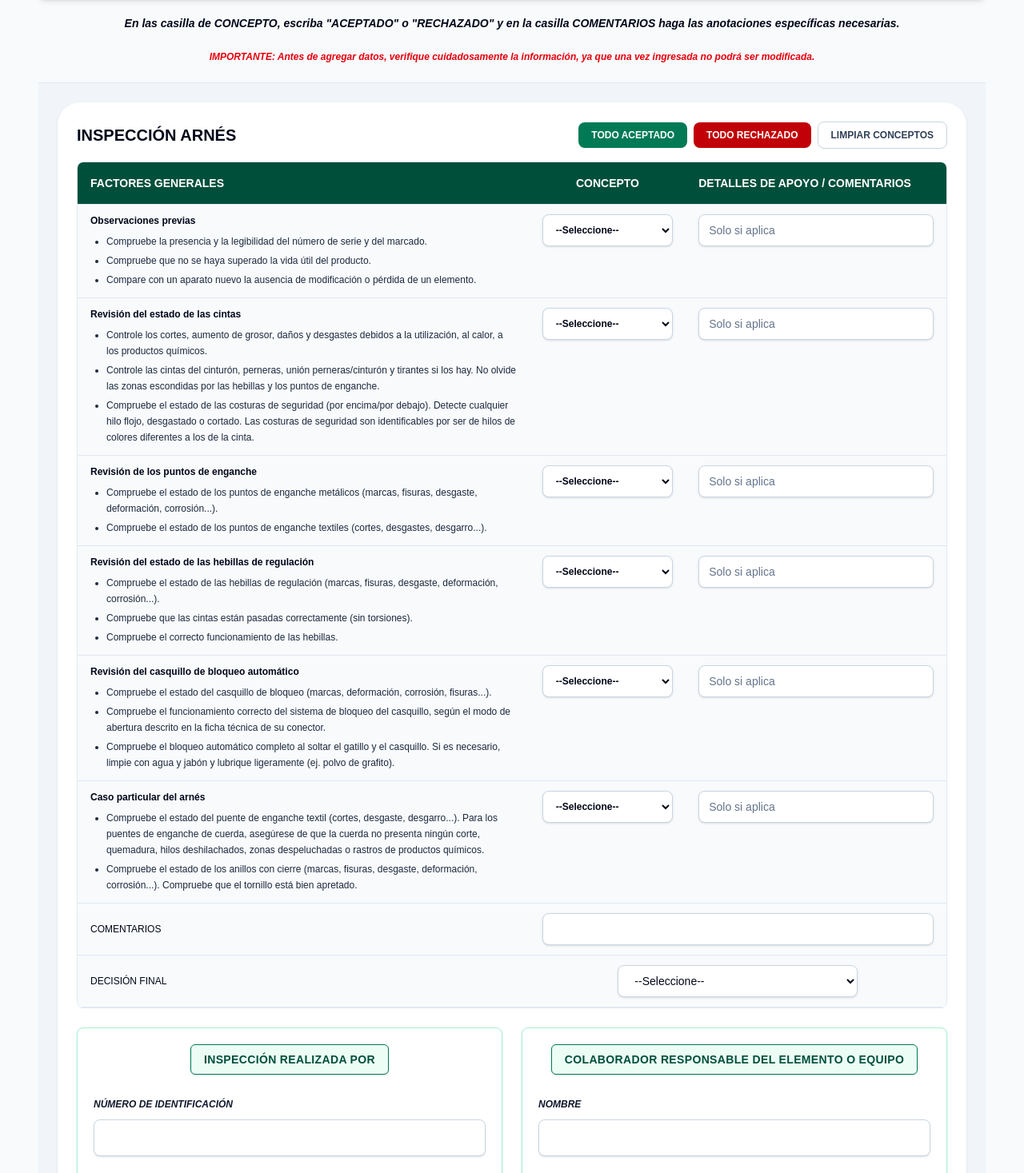
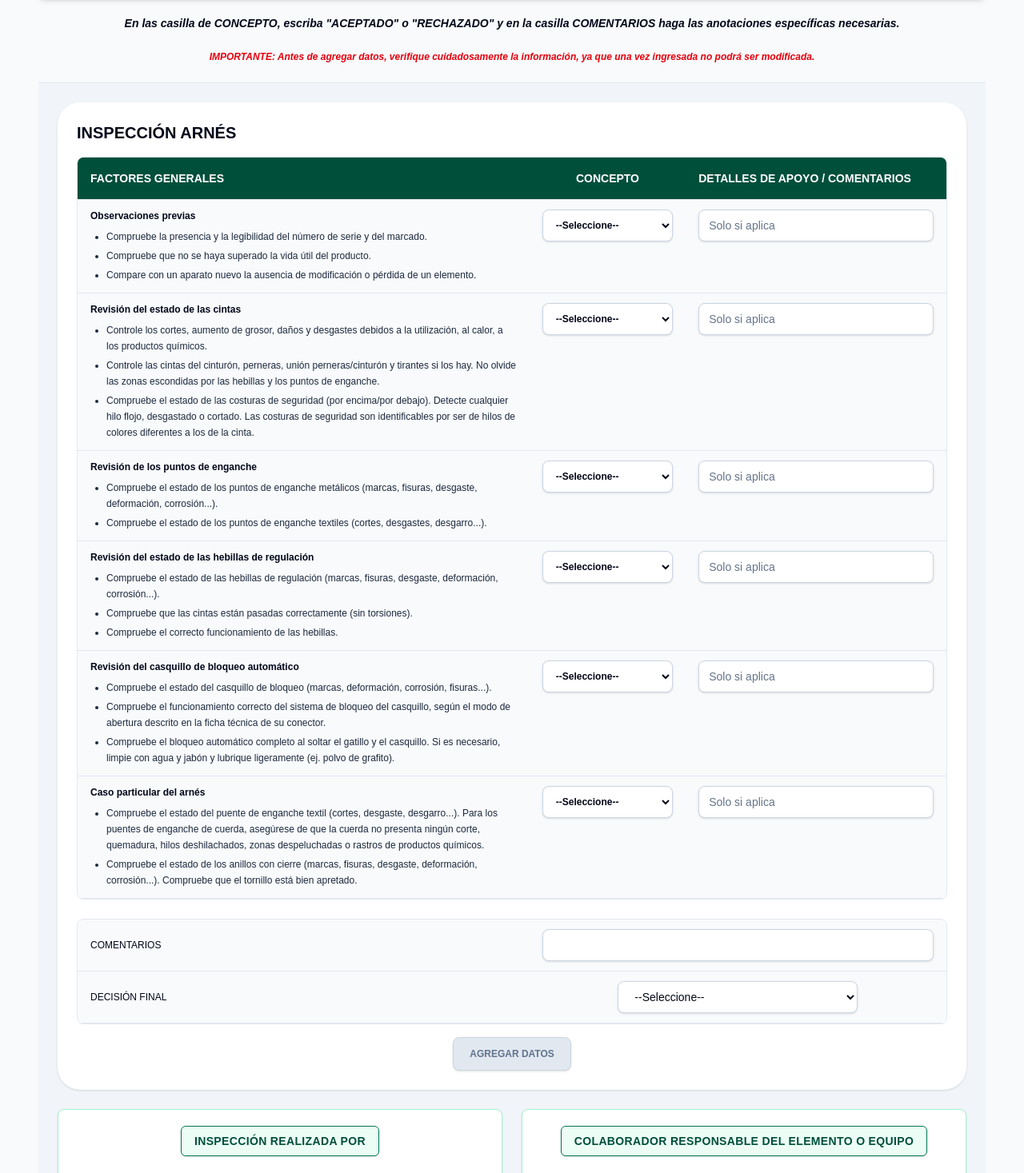
Before and after one commit to mariana-inco/Formatos_Inspecciones, a Next.js app: page /formatos/inspeccion-equipos-proteccion-contra-caidas in a window 1280 px wide. Shown: the part 1983-3450 px from the top of the page at 80% size. Built offline with nearby package versions, Linux system fonts and the light colour scheme.

Commit message:
correccion tabla de inspeccion contra caidas

```diff
--- a/app/formatos/inspeccion-equipos-proteccion-contra-caidas/InspeccionEquiposProteccionContraCaidasForm.tsx
+++ b/app/formatos/inspeccion-equipos-proteccion-contra-caidas/InspeccionEquiposProteccionContraCaidasForm.tsx
@@ -4,7 +4,7 @@ import React, { useMemo, useRef, useState } from "react";
 import Signature from "@uiw/react-signature";
 import type { SignatureRef } from "@uiw/react-signature";
 import { inspectionTypes, inspectionTypeKeys, decisionOptions } from "./data";
-import type { InspectionTypeKey } from "./data";
+import type { ChecklistItem, InspectionTypeKey } from "./data";
 
 const initialGeneralData = {
   email: "",
@@ -38,6 +38,11 @@ const selectClassName =
 const requiredMark = <span className="text-red-600">*</span>;
 
 type ConceptoRevision = "" | "ACEPTADO" | "RECHAZADO";
+
+type ChecklistResponse = {
+  concepto: ConceptoRevision;
+  comentario: string;
+};
 
 type SignatureData = {
   inspectorIdentificacion: string;
@@ -92,7 +97,8 @@ export default function InspeccionEquiposProteccionContraCaidasForm() {
   const [selectedType, setSelectedType] = useState(inspectionTypeKeys[0]);
   const [decisionFinal, setDecisionFinal] = useState("");
   const [comentariosFinales, setComentariosFinales] = useState("");
-  const [checklistResponses, setChecklistResponses] = useState<Record<string, { concepto: ConceptoRevision; comentario: string }>>({});
+  const [checklistResponses, setChecklistResponses] = useState<Record<string, ChecklistResponse>>({});
+  const [mostrarDatosAdicionales, setMostrarDatosAdicionales] = useState(false);
   const [signatureModalRole, setSignatureModalRole] = useState<"inspector" | "responsable" | null>(null);
   const [signatureHasStroke, setSignatureHasStroke] = useState(false);
   const signatureRef = useRef<SignatureRef>(null);
@@ -110,6 +116,10 @@ export default function InspeccionEquiposProteccionContraCaidasForm() {
   });
 
   const currentChecklist = useMemo(() => inspectionTypes[selectedType].checklist || [], [selectedType]);
+  const primeraTablaCompleta = useMemo(
+    () => currentChecklist.length > 0 && currentChecklist.every((item) => Boolean(checklistResponses[item.key]?.concepto)),
+    [currentChecklist, checklistResponses]
+  );
 
   const handleInputChange = (e: React.ChangeEvent<HTMLInputElement | HTMLTextAreaElement | HTMLSelectElement>) => {
     const { name, value } = e.target as HTMLInputElement;
@@ -163,22 +173,21 @@ export default function InspeccionEquiposProteccionContraCaidasForm() {
     }));
   };
 
-  const applyConceptToChecklist = (concepto: ConceptoRevision) => {
-    setChecklistResponses((prev) =>
-      currentChecklist.reduce<Record<string, { concepto: ConceptoRevision; comentario: string }>>((next, item) => {
-        next[item.key] = { concepto, comentario: prev[item.key]?.comentario || "" };
-        return next;
-      }, {})
-    );
-    if (concepto === "ACEPTADO") setDecisionFinal("apto");
-    if (concepto === "RECHAZADO") setDecisionFinal("no-apto");
-  };
-
   const handleInspectionTypeSelect = (type: InspectionTypeKey) => {
     setSelectedType(type);
     setChecklistResponses({});
+    setMostrarDatosAdicionales(false);
     setComentariosFinales("");
     setDecisionFinal("");
+  };
+
+  const handleAgregarDatosAdicionales = () => {
+    if (!primeraTablaCompleta) {
+      alert("Complete la columna CONCEPTO de la primera tabla antes de agregar datos.");
+      return;
+    }
+
+    setMostrarDatosAdicionales(true);
   };
 
   const handleOpenSignatureModal = (role: "inspector" | "responsable") => {
@@ -228,6 +237,15 @@ export default function InspeccionEquiposProteccionContraCaidasForm() {
         concepto: checklistResponses[item.key]?.concepto || "",
         comentario: checklistResponses[item.key]?.comentario || "",
       })),
+      datosAdicionalesChecklist: mostrarDatosAdicionales
+        ? currentChecklist.map((item) => ({
+            key: item.key,
+            factor: item.factor,
+            instrucciones: item.instrucciones,
+            concepto: checklistResponses[item.key]?.concepto || "",
+            detalleApoyo: checklistResponses[item.key]?.comentario || "",
+          }))
+        : [],
       cierreInspeccion: {
         comentariosFinales,
         decisionFinal,
@@ -260,6 +278,82 @@ export default function InspeccionEquiposProteccionContraCaidasForm() {
       alert("No se pudo guardar el archivo JSON. Revise la consola para más detalles.");
     }
   };
+
+  const renderChecklistTable = (options: {
+    items: ChecklistItem[];
+    mode: "principal" | "adicional";
+    detailTitle: string;
+  }) => (
+    <div className="overflow-x-auto rounded-lg border border-slate-200">
+      <table className="w-full min-w-[1040px] table-fixed divide-y divide-slate-200 text-sm">
+        <colgroup>
+          <col className="w-[52%]" />
+          <col className="w-[18%]" />
+          <col className="w-[30%]" />
+        </colgroup>
+        <thead className="bg-emerald-900 text-left text-white">
+          <tr>
+            <th className="px-4 py-4">FACTORES GENERALES</th>
+            <th className="px-6 py-4 text-center">CONCEPTO</th>
+            <th className="px-4 py-4">{options.detailTitle}</th>
+          </tr>
+        </thead>
+        <tbody className="divide-y divide-slate-200 bg-slate-50">
+          {options.items.map((item) => {
+            const concepto = checklistResponses[item.key]?.concepto || "";
+
+            return (
+              <tr key={`${options.mode}-${item.key}`} className="border-b border-slate-200">
+                <td className="px-4 py-3 align-top">
+                  <div className="text-xs font-semibold text-slate-950">{item.factor}</div>
+                  {Array.isArray(item.instrucciones) ? (
+                    <ul className="mt-2 list-disc space-y-1 pl-5 text-xs leading-5 text-slate-800">
+                      {item.instrucciones.map((instruccion) => (
+                        <li key={instruccion}>{instruccion}</li>
+                      ))}
+                    </ul>
+                  ) : (
+                    <p className="mt-2 text-xs leading-5 text-slate-800">{item.instrucciones}</p>
+                  )}
+                </td>
+                <td className="px-4 py-3 align-top">
+                  {options.mode === "principal" ? (
+                    <select
+                      value={concepto}
+                      onChange={(e) => handleChecklistConceptChange(item.key, e.target.value as ConceptoRevision)}
+                      className="mx-auto block h-10 w-full rounded-lg border border-slate-300 bg-white px-3 text-xs font-semibold text-slate-900 shadow-sm outline-none focus:border-emerald-700 focus:ring-2 focus:ring-emerald-100"
+                    >
+                      <option value="">--Seleccione--</option>
+                      <option value="ACEPTADO">ACEPTADO</option>
+                      <option value="RECHAZADO">RECHAZADO</option>
+                    </select>
+                  ) : (
+                    <div className="mx-auto flex h-10 w-full items-center justify-center rounded-lg border border-slate-300 bg-white px-3 text-xs font-bold text-slate-900 shadow-sm">
+                      {concepto || "-"}
+                    </div>
+                  )}
+                </td>
+                <td className="px-4 py-3 align-top">
+                  {options.mode === "principal" ? (
+                    <input
+                      value={checklistResponses[item.key]?.comentario || ""}
+                      onChange={(e) => handleChecklistCommentChange(item.key, e.target.value)}
+                      className="block h-10 w-full rounded-lg border border-slate-300 bg-white px-3 text-sm text-slate-900 shadow-sm outline-none focus:border-emerald-700 focus:ring-2 focus:ring-emerald-100"
+                      placeholder="Solo si aplica"
+                    />
+                  ) : (
+                    <div className="flex min-h-10 w-full items-center rounded-lg border border-slate-300 bg-white px-3 py-2 text-sm text-slate-900 shadow-sm">
+                      {checklistResponses[item.key]?.comentario || ""}
+                    </div>
+                  )}
+                </td>
+              </tr>
+            );
+          })}
+        </tbody>
+      </table>
+    </div>
+  );
 
   return (
     <div className="min-h-screen bg-slate-50 px-6 py-8 sm:px-12">
@@ -512,76 +606,28 @@ export default function InspeccionEquiposProteccionContraCaidasForm() {
 
         <div className="border-t border-slate-200 bg-slate-100 px-6 py-6 mt-6">
           <div className="rounded-[1.75rem] bg-white p-6 shadow-sm">
-            <div className="mb-4 flex flex-col gap-2 sm:flex-row sm:items-center sm:justify-between">
-              <div>
+            <div className="mb-4">
               <h2 className="text-xl font-semibold text-slate-950">{inspectionTypes[selectedType].label}</h2>
             </div>
-              <div className="flex flex-wrap items-center gap-2">
-                <button type="button" onClick={() => applyConceptToChecklist("ACEPTADO")} className="rounded-lg bg-emerald-700 px-4 py-2 text-xs font-semibold uppercase text-white">
-                  Todo aceptado
-                </button>
-                <button type="button" onClick={() => applyConceptToChecklist("RECHAZADO")} className="rounded-lg bg-red-700 px-4 py-2 text-xs font-semibold uppercase text-white">
-                  Todo rechazado
-                </button>
-                <button type="button" onClick={() => applyConceptToChecklist("")} className="rounded-lg border border-slate-300 bg-white px-4 py-2 text-xs font-semibold uppercase text-slate-700">
-                  Limpiar conceptos
-                </button>
-              </div>
-            </div>
 
-            <div className="overflow-x-auto rounded-lg border border-slate-200">
+            {!mostrarDatosAdicionales ? (
+              <>
+                {renderChecklistTable({
+                  items: currentChecklist,
+                  mode: "principal",
+                  detailTitle: "DETALLES DE APOYO / COMENTARIOS",
+                })}
+
+                <div className="mt-6 overflow-x-auto rounded-lg border border-slate-200">
                   <table className="w-full min-w-[1040px] table-fixed divide-y divide-slate-200 text-sm">
                     <colgroup>
                       <col className="w-[52%]" />
-                  <col className="w-[18%]" />
-                  <col className="w-[30%]" />
+                      <col className="w-[48%]" />
                     </colgroup>
-                <thead className="bg-emerald-900 text-left text-white">
+                    <tbody className="divide-y divide-slate-200 bg-slate-50">
                       <tr>
-                    <th className="px-4 py-4">FACTORES GENERALES</th>
-                    <th className="px-6 py-4 text-center">CONCEPTO</th>
-                    <th className="px-4 py-4">DETALLES DE APOYO / COMENTARIOS</th>
-                  </tr>
-                </thead>
-                <tbody className="divide-y divide-slate-200 bg-slate-50">
-                  {currentChecklist.map((item) => (
-                    <tr key={item.key} className="border-b border-slate-200">
-                      <td className="px-4 py-3 align-top">
-                        <div className="text-xs font-semibold text-slate-950">{item.factor}</div>
-                        {Array.isArray(item.instrucciones) ? (
-                          <ul className="mt-2 list-disc space-y-1 pl-5 text-xs leading-5 text-slate-800">
-                            {item.instrucciones.map((instruccion) => (
-                              <li key={instruccion}>{instruccion}</li>
-                            ))}
-                          </ul>
-                        ) : (
-                          <p className="mt-2 text-xs leading-5 text-slate-800">{item.instrucciones}</p>
-                        )}
-                      </td>
-                      <td className="px-4 py-3 align-top">
-                        <select
-                          value={checklistResponses[item.key]?.concepto || ""}
-                          onChange={(e) => handleChecklistConceptChange(item.key, e.target.value as ConceptoRevision)}
-                          className="mx-auto block h-10 w-full rounded-lg border border-slate-300 bg-white px-3 text-xs font-semibold text-slate-900 shadow-sm outline-none focus:border-emerald-700 focus:ring-2 focus:ring-emerald-100"
-                        >
-                          <option value="">--Seleccione--</option>
-                          <option value="ACEPTADO">ACEPTADO</option>
-                          <option value="RECHAZADO">RECHAZADO</option>
-                        </select>
-                      </td>
-                      <td className="px-4 py-3 align-top">
-                        <input
-                          value={checklistResponses[item.key]?.comentario || ""}
-                          onChange={(e) => handleChecklistCommentChange(item.key, e.target.value)}
-                          className="block h-10 w-full rounded-lg border border-slate-300 bg-white px-3 text-sm text-slate-900 shadow-sm outline-none focus:border-emerald-700 focus:ring-2 focus:ring-emerald-100"
-                          placeholder="Solo si aplica"
-                        />
-                      </td>
-                    </tr>
-                  ))}
-                  <tr className="border-b border-slate-200">
                         <td className="px-4 py-4 align-middle text-xs font-medium uppercase text-slate-950">COMENTARIOS</td>
-                    <td colSpan={2} className="px-4 py-3 align-middle">
+                        <td className="px-4 py-3 align-middle">
                           <input
                             value={comentariosFinales}
                             onChange={(e) => setComentariosFinales(e.target.value)}
@@ -591,7 +637,7 @@ export default function InspeccionEquiposProteccionContraCaidasForm() {
                       </tr>
                       <tr>
                         <td className="px-4 py-4 align-middle text-xs font-medium uppercase text-slate-950">DECISIÓN FINAL</td>
-                    <td colSpan={2} className="px-4 py-3 text-center align-middle">
+                        <td className="px-4 py-3 text-center align-middle">
                           <select
                             name="decisionFinal"
                             value={decisionFinal}
@@ -606,6 +652,32 @@ export default function InspeccionEquiposProteccionContraCaidasForm() {
                       </tr>
                     </tbody>
                   </table>
+                </div>
+
+                <div className="mt-4 flex justify-center">
+                  <button
+                    type="button"
+                    onClick={handleAgregarDatosAdicionales}
+                    disabled={!primeraTablaCompleta}
+                    className={`rounded-lg px-5 py-3 text-xs font-semibold uppercase shadow-sm transition ${
+                      primeraTablaCompleta
+                        ? "bg-emerald-700 text-white hover:bg-emerald-800"
+                        : "cursor-not-allowed border border-slate-300 bg-slate-200 text-slate-500"
+                    }`}
+                  >
+                    Agregar datos
+                  </button>
+                </div>
+              </>
+            ) : (
+              <div className="mt-6">
+                {renderChecklistTable({
+                  items: currentChecklist,
+                  mode: "adicional",
+                  detailTitle: "DETALLES DE APOYO",
+                })}
+              </div>
+            )}
           </div>
 
           <div className="mt-6 grid gap-6 lg:grid-cols-2">
@@ -647,7 +719,7 @@ export default function InspeccionEquiposProteccionContraCaidasForm() {
                     <p className="text-xs font-bold italic uppercase text-slate-900">Firma</p>
                     <p className="mt-1 text-sm text-slate-600">{signatures.inspectorFirmado ? "Firma registrada" : "Pendiente de firma"}</p>
                   </div>
-                    <button type="button" onClick={()=>handleOpenSignatureModal("inspector")} className="rounded-full bg-slate-900 px-5 py-3 text-sm font-semibold text-white">
+                  <button type="button" onClick={() => handleOpenSignatureModal("inspector")} className="rounded-full bg-slate-900 px-5 py-3 text-sm font-semibold text-white">
                     Clic para firmar
                   </button>
                 </div>
@@ -692,7 +764,7 @@ export default function InspeccionEquiposProteccionContraCaidasForm() {
                     <p className="text-xs font-bold italic uppercase text-slate-900">Firma</p>
                     <p className="mt-1 text-sm text-slate-600">{signatures.responsableFirmado ? "Firma registrada" : "Pendiente de firma"}</p>
                   </div>
-                    <button type="button" onClick={()=>handleOpenSignatureModal("responsable")} className="rounded-full bg-slate-900 px-5 py-3 text-sm font-semibold text-white">
+                  <button type="button" onClick={() => handleOpenSignatureModal("responsable")} className="rounded-full bg-slate-900 px-5 py-3 text-sm font-semibold text-white">
                     Clic para firmar
                   </button>
                 </div>
@@ -704,8 +776,6 @@ export default function InspeccionEquiposProteccionContraCaidasForm() {
             <button onClick={handleSubmit} className="rounded-full bg-emerald-700 px-8 py-3 text-sm font-semibold text-white shadow-sm transition hover:bg-emerald-800">
               Enviar formulario
             </button>
-            </div>
-
           </div>
         </div>
       </div>
```
Lines whose indentation alone changed are shown as unchanged.
